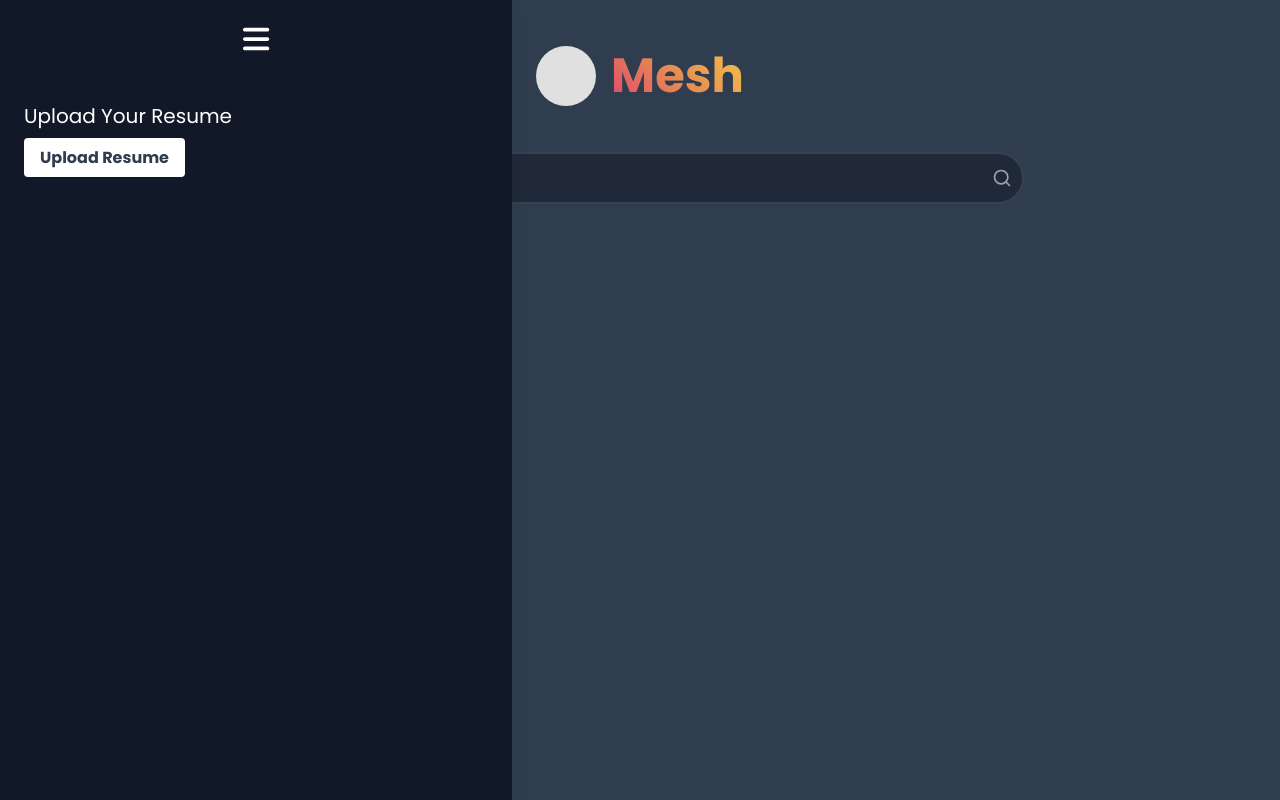
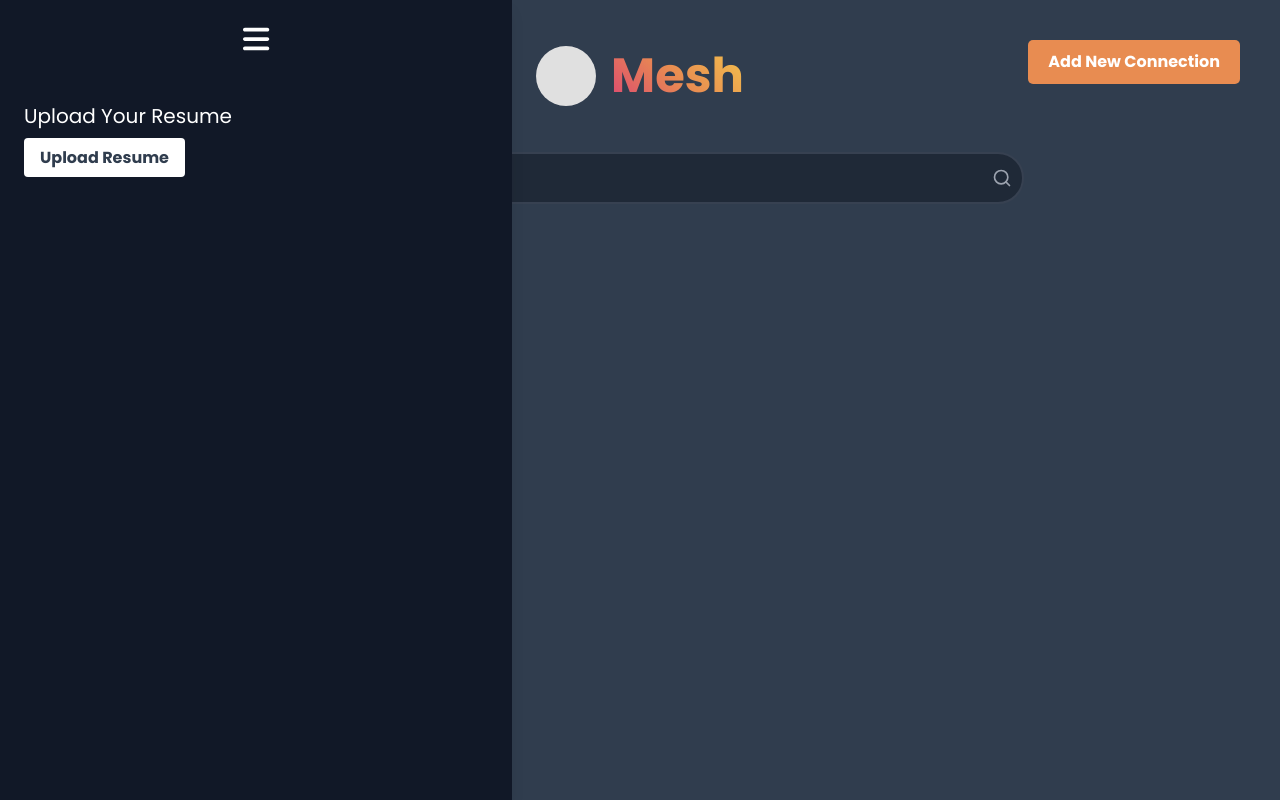
Before and after one commit to jaedonvisva/mesh, a Next.js app in the folder Frontend/: page /main in a window 1280 px wide. Built offline with nearby package versions, Linux system fonts and the light colour scheme; no server answers.

Commit message:
add new connection form finished

```diff
--- a/Frontend/src/app/main/page.tsx
+++ b/Frontend/src/app/main/page.tsx
@@ -4,6 +4,7 @@ import { BrowserRouter as Router, Route, Routes } from 'react-router-dom';
 import Navbar from '@/components/Navbar';
 import MeshLogo from '@/components/MeshLogo';
 import { Searchbar } from '@/components/Searchbar';
+import NewUserForm from '@/components/NewUserForm';
 
 function App() {
   return (
@@ -13,6 +14,9 @@ function App() {
         <div style={styles.header}>
           <MeshLogo />
           <Searchbar />
+        </div>
+        <div style={styles.formWrapper}>
+          <NewUserForm />
         </div>
       </div>
 
@@ -36,6 +40,7 @@ const styles = {
     minHeight: '100vh',
     backgroundColor: '#303d4e', // ✅ Exact color match
     color: 'white',
+    position: 'relative', // Needed for positioning child elements absolutely
   },
   header: {
     display: 'flex',
@@ -47,6 +52,11 @@ const styles = {
     backgroundColor: '#303d4e',
     gap: '20px',
   },
+  formWrapper: {
+    position: 'absolute',
+    top: '20px', // Adjust for desired padding from the top
+    right: '20px', // Adjust for desired padding from the right
+  },
   pageText: {
     color: 'white',
   },
--- a/Frontend/src/components/Navbar.tsx
+++ b/Frontend/src/components/Navbar.tsx
@@ -107,6 +107,8 @@ function Navbar() {
             onChange={handleResumeUpload}
           />
 
+
+
           {resume && (
             <div className="mt-4">
               <p className="font-bold text-green-500">File Uploaded: {resume.name}</p>
--- /dev/null
+++ b/Frontend/src/components/NewUserForm.tsx
@@ -0,0 +1,153 @@
+import React, { useState } from 'react';
+
+function NewUserForm() {
+  const [formVisible, setFormVisible] = useState(false);
+  const [formData, setFormData] = useState({ name: '', bio: '' });
+
+  // Toggle form visibility
+  const toggleForm = () => setFormVisible((prev) => !prev);
+
+  // Handle form field changes
+  const handleChange = (e: React.ChangeEvent<HTMLInputElement | HTMLTextAreaElement>) => {
+    const { name, value } = e.target;
+    setFormData((prevData) => ({ ...prevData, [name]: value }));
+  };
+
+  // Handle form submission
+  const handleSubmit = async (e: React.FormEvent) => {
+    e.preventDefault(); // Prevent default form behavior
+
+    try {
+      const response = await fetch('http://127.0.0.1:5000/manual_add', {
+        method: 'POST',
+        headers: { 'Content-Type': 'application/json' },
+        body: JSON.stringify(formData),
+      });
+
+      if (response.ok) {
+        const result = await response.json();
+        console.log('Server response:', result);
+        setFormData({ name: '', bio: '' }); // Clear form data
+        setFormVisible(false); // Close the form
+      } else {
+        console.error('Failed to submit form');
+      }
+    } catch (error) {
+      console.error('Error submitting form:', error);
+    }
+  };
+
+  return (
+    <div style={styles.container}>
+      <button onClick={toggleForm} style={styles.toggleButton}>
+        {formVisible ? 'Close Form' : 'Add New Connection'}
+      </button>
+      {formVisible && (
+        <div style={styles.formWrapper}>
+          <form onSubmit={handleSubmit} style={styles.form}>
+            <label style={styles.label}>
+              Name:
+              <input
+                type="text"
+                name="name"
+                value={formData.name}
+                onChange={handleChange}
+                required
+                style={styles.input}
+              />
+            </label>
+            <label style={styles.label}>
+              Bio:
+              <textarea
+                name="bio"
+                value={formData.bio}
+                onChange={handleChange}
+                required
+                style={styles.textarea}
+              />
+            </label>
+            <button type="submit" style={styles.submitButton}>
+              Submit
+            </button>
+          </form>
+        </div>
+      )}
+    </div>
+  );
+}
+
+export default NewUserForm;
+
+const styles = {
+  container: {
+    display: 'flex',
+    flexDirection: 'column',
+    alignItems: 'center',
+    gap: '10px',
+    padding: '20px',
+  },
+  toggleButton: {
+    padding: '10px 20px',
+    fontSize: '16px',
+    fontWeight: 'bold',
+    backgroundColor: '#e88c51',
+    color: '#fff',
+    border: 'none',
+    borderRadius: '5px',
+    cursor: 'pointer',
+    transition: 'background-color 0.3s ease',
+  },
+  formWrapper: {
+    marginTop: '20px',
+    padding: '20px',
+    width: '100%',
+    maxWidth: '400px',
+    borderRadius: '10px',
+    backgroundColor: 'rgba(255, 255, 255, 0.2)', // Frosted glass effect
+    boxShadow: '0 4px 10px rgba(0, 0, 0, 0.1)',
+    backdropFilter: 'blur(10px)', // Adds blur effect
+    WebkitBackdropFilter: 'blur(10px)', // Support for Safari
+  },
+  form: {
+    display: 'flex',
+    flexDirection: 'column',
+    gap: '15px',
+  },
+  label: {
+    display: 'flex',
+    flexDirection: 'column',
+    fontWeight: 'bold',
+    fontSize: '14px',
+    color: '#fff',
+  },
+  input: {
+    padding: '10px',
+    fontSize: '14px',
+    borderRadius: '5px',
+    border: '1px solid #ccc',
+    outline: 'none',
+    transition: 'border-color 0.3s ease',
+    color: '#000',
+  },
+  textarea: {
+    padding: '10px',
+    fontSize: '14px',
+    borderRadius: '5px',
+    border: '1px solid #ccc',
+    outline: 'none',
+    minHeight: '100px',
+    resize: 'none',
+    transition: 'border-color 0.3s ease',
+  },
+  submitButton: {
+    padding: '10px 20px',
+    fontSize: '16px',
+    fontWeight: 'bold',
+    backgroundColor: '#e88c51',
+    color: '#fff',
+    border: 'none',
+    borderRadius: '5px',
+    cursor: 'pointer',
+    transition: 'background-color 0.3s ease',
+  },
+};
```
Also changed, not shown: 1 other file (tests, documents, lock files or other folders).
